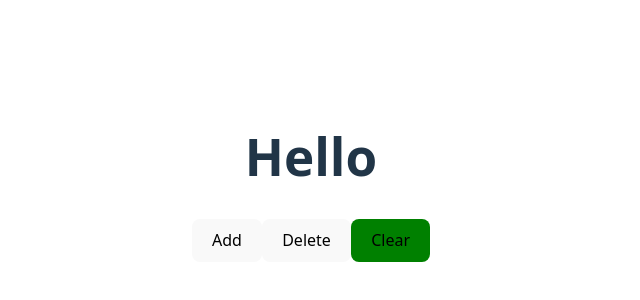
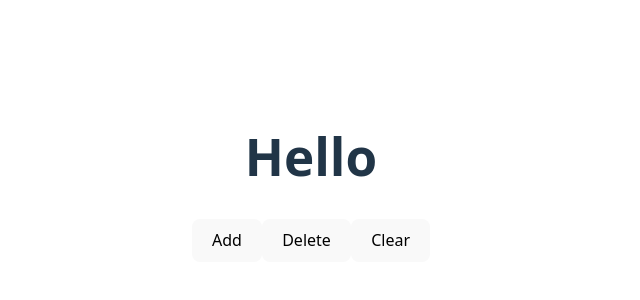
Before and after one commit to okedo01/reusable-components, a React (Vite) app: page / in a window 1280 px wide. Shown: the part 222-522 px from the top of the page, without its empty margins (329-969 px from the left). Built offline with nearby package versions, Linux system fonts and the light colour scheme.

Commit message:
Handle Alert function

```diff
--- a/src/ActionBtn.tsx
+++ b/src/ActionBtn.tsx
@@ -1,17 +1,17 @@
 import React, { type MouseEventHandler } from 'react'
 
 interface ActionBtnProps {
-    onClick: MouseEventHandler<HTMLButtonElement>;
-    className: string;
-    backgroundColor: string;
+    handleAdd: MouseEventHandler<HTMLButtonElement>;
+    handleDelete: MouseEventHandler<HTMLButtonElement>;
+    handleClear: MouseEventHandler<HTMLButtonElement>;
 }
 
-const ActionBtn: React.FC<ActionBtnProps> = ({ onClick, className, backgroundColor}) => {
+const ActionBtn: React.FC<ActionBtnProps> = ({ handleAdd, handleDelete, handleClear }) => {
   return (
     <div>
-        <button onClick={onClick}>Add</button>
-        <button className={className}>Delete</button>
-        <button style={{backgroundColor}}>Clear</button>
+        <button onClick={handleAdd}>Add</button>
+        <button onClick={handleDelete}>Delete</button>
+        <button onClick={handleClear}>Clear</button>
     </div>
   )
 }
--- a/src/App.css
+++ b/src/App.css
@@ -4,3 +4,7 @@
   padding: 2rem;
   text-align: center;
 }
+
+.btn {
+  background-color: red;
+}
```
